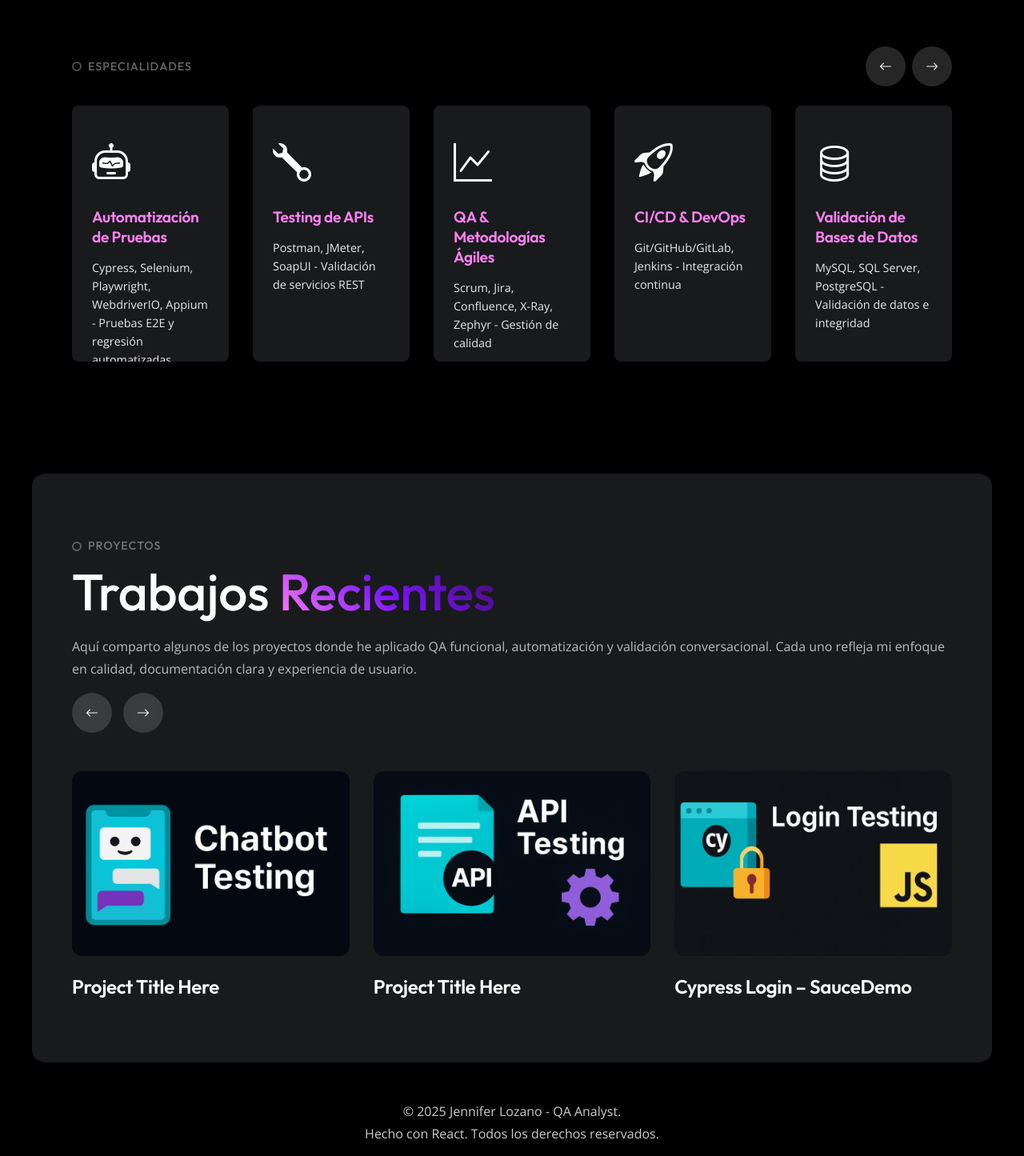
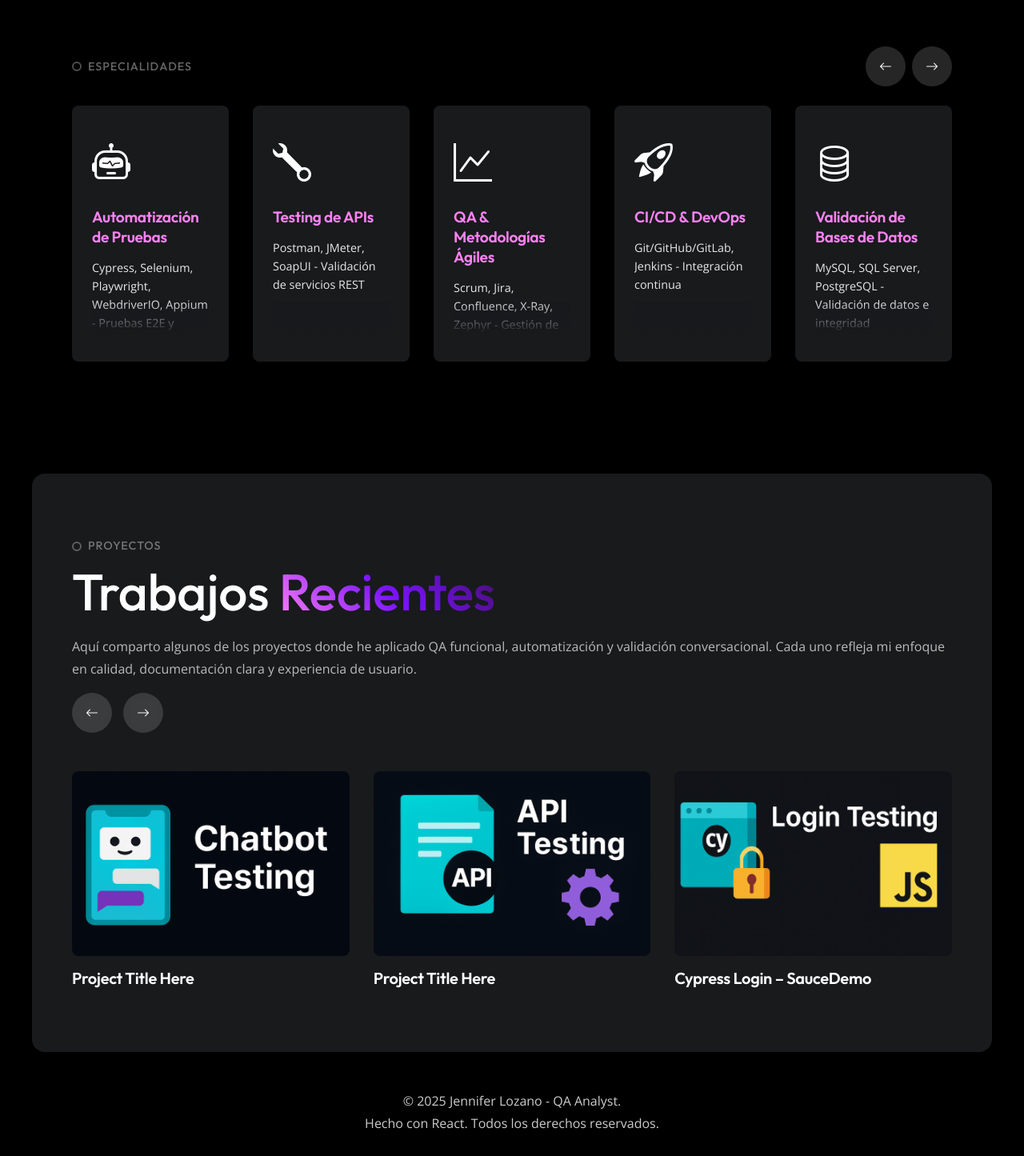
Before and after one commit to jennyloz89/mi-portafolio, a Next.js app: page /mi-portafolio/ in a window 1280 px wide. Shown: the part 1119-2564 px from the top of the page at 80% size. Built offline with nearby package versions, Linux system fonts and the light colour scheme.

Commit message:
update projects II

```diff
--- a/components/Portfolio/Portfolio.jsx
+++ b/components/Portfolio/Portfolio.jsx
@@ -89,7 +89,6 @@ const Portfolio = () => {
                                             <Image src={item.mainImage} alt={item.title} placeholder="blur" />
                                         </Link>
                                     </div>
-                                    <div className="pt-4">
                                     {/* Caption */}
                                     <h2 className="mb-0">
                                         <Link className="portfolio-caption" href={`portfolio/${item.slug}`}>
@@ -97,7 +96,6 @@ const Portfolio = () => {
                                             {item.title}
                                         </Link>
                                     </h2>
-                                    </div>
                                 </div>
                             </SwiperSlide>
                         ))}
--- a/styles/components/_portfolio.scss
+++ b/styles/components/_portfolio.scss
@@ -6,8 +6,10 @@
 		position: relative;
 		overflow: hidden;
 		@include transform(translate3d(0,0,0));
-		border-radius: 0.75em;
+		border-radius: 0.5em;
 		background: $color-dark;
+		max-height: 280px;
+		overflow: hidden;
 		a {
 			position: relative;
 			display: block;
@@ -22,16 +24,17 @@
 				background-image: linear-gradient(45deg, #ff82f3 0%, #7b13ff 50%, #400d64 100%);
 				width: 100%;
 				height: 100%;
-				border-radius: 0.75em;
+				border-radius: 0.5em;
 				@include transition(linear 0.2s);
 			}
 		}
 		img {
 			@include transform(scale(1));
 			width: 100%;
-			height: auto;
+			height: 100%;
+			object-fit: cover;
 			display: block;
-			border-radius: 0.75em;
+			border-radius: 0.5em;
 			@include transition(transform 0.4s cubic-bezier(0.165, 0.84, 0.44, 1));
 		}
 		&:hover {
@@ -50,8 +53,9 @@
 		position: relative;
 		overflow: hidden;
 		color: white;
-		font-size: 1.5rem;
+		font-size: 1.25rem;
 		font-weight: 600;
+		margin-top: 16px;
 		@include transition(ease-out 0.2s);
 		&:hover {
 			color: white;
@@ -64,12 +68,12 @@
 			visibility: hidden;
 			opacity: 0;
 			@include transition(linear 0.15s);
-			font-size: 1.2rem;
+			font-size: 1rem;
 		}
 	}
 	&:hover {
 		.portfolio-caption {
-			padding-left: 36px;
+			padding-left: 32px;
 			i {
 				visibility: visible;
 				opacity: 1;
--- a/styles/elements/_services.scss
+++ b/styles/elements/_services.scss
@@ -88,6 +88,7 @@
 		flex-shrink: 0;
 	}
 	.service-card-description {
+		position: relative;
 		color: white;
 		margin-bottom: 0;
 		font-size: 0.9rem;
@@ -96,6 +97,17 @@
 		flex-grow: 1;
 		overflow-wrap: break-word;
 		word-wrap: break-word;
+		overflow: hidden;
+		&:after {
+			content: '';
+			position: absolute;
+			bottom: 0;
+			left: 0;
+			right: 0;
+			height: 40px;
+			background: linear-gradient(to bottom, transparent, $color-dark);
+			pointer-events: none;
+		}
 	}
 	&:hover {
 		transform: translateY(-5px);
@@ -150,6 +162,9 @@
 			font-size: 0.85rem;
 			overflow-wrap: break-word;
 			word-wrap: break-word;
+			&:after {
+				height: 35px;
+			}
 		}
 	}
 }
```
Lines whose indentation alone changed are shown as unchanged.
